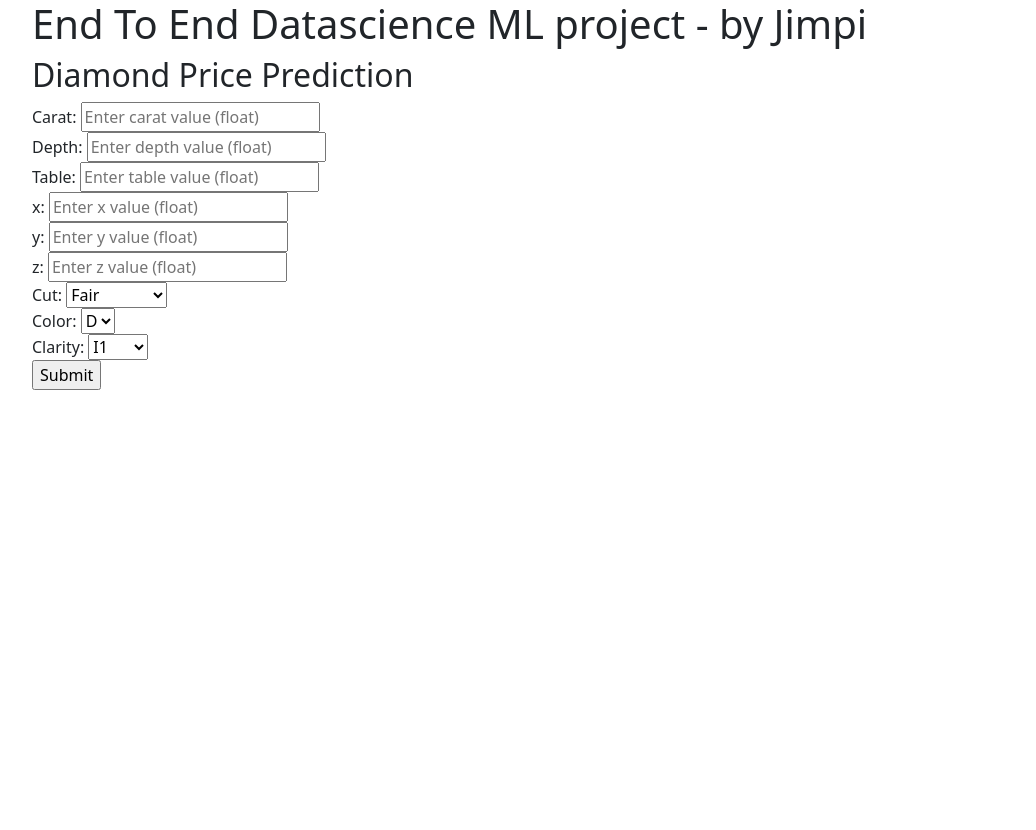
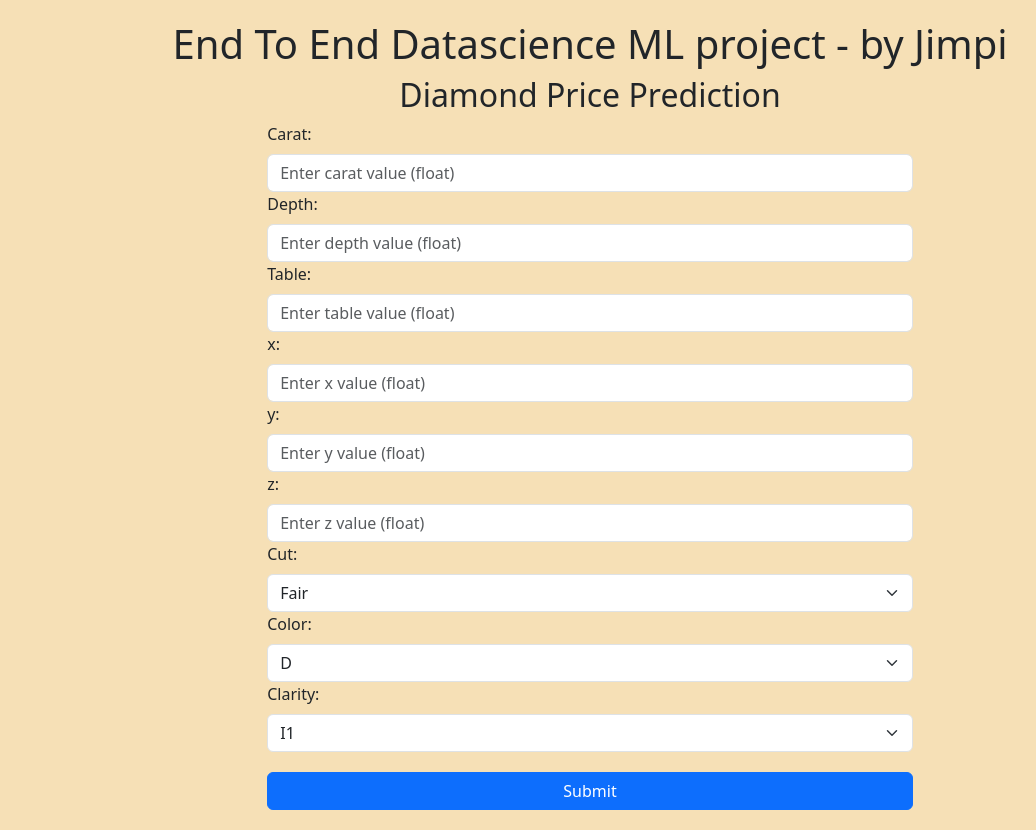
Before and after one commit to zJimpi/AI_ML_pipeline, a Flask app: page / in a window 1280 px wide. Shown: the whole page, without its empty margins (50-1086 px from the left). Before the commit the page ends 390 px from the top, so only its background shows below. Run offline with Flask 3, Linux system fonts and the light colour scheme.

Commit message:
website design

```diff
--- a/app.py
+++ b/app.py
@@ -8,8 +8,8 @@
 @app.route('/')
 def home_page():
     return render_template('index.html')
+
 @app.route('/predict', methods = ['POST', "GET"])
-
 def predict_datapoint():
     if request.method == "GET":
         return render_template("form.html")
--- /dev/null
+++ b/static/styles.css
@@ -0,0 +1,15 @@
+
+body {
+    margin: 20px 0px;
+    background-color: rgb(246, 224, 182);
+}
+
+.form-box{
+    width: 60%;
+}
+
+
+.btn{
+    margin-top: 20px ;
+    width: 100%;
+}
--- a/templates/base.html
+++ /dev/null
@@ -1,16 +0,0 @@
-<!DOCTYPE html>
-<html>
-<head>
-    <title>{% block title %}Diamond Price Prediction{% endblock %}</title>
-    <link href="https://cdn.jsdelivr.net/npm/bootstrap@5.3.3/dist/css/bootstrap.min.css" rel="stylesheet" integrity="sha384-QWTKZyjpPEjISv5WaRU9OFeRpok6YctnYmDr5pNlyT2bRjXh0JMhjY6hW+ALEwIH" crossorigin="anonymous">
-</head>
-<body>
-    <div class="container">
-        {% block content %}{% endblock %}
-
-        <!-- Include form.html below -->
-        {% include 'form.html' %}
-    </div>
-
-</body>
-</html>
--- a/templates/form.html
+++ /dev/null
@@ -1,77 +0,0 @@
-<html>
-<body>
-  <!-- input are taken here  -->
-<form action="{{url_for('predict_datapoint')}}" method="POST">
-    <div class="form-group">
-        <label for="carat">Carat:</label>
-        <input type="text" id="carat" name="carat" placeholder="Enter carat value (float)">
-    </div>
-
-    <div class="form-group">
-        <label for="depth">Depth:</label>
-        <input type="text" id="depth" name="depth" placeholder="Enter depth value (float)">
-    </div>
-
-    <div class="form-group">
-        <label for="table">Table:</label>
-        <input type="text" id="table" name="table" placeholder="Enter table value (float)">
-    </div>
-
-    <div class="form-group">
-        <label for="x">x:</label>
-        <input type="text" id="x" name="x" placeholder="Enter x value (float)">
-    </div>
-
-    <div class="form-group">
-        <label for="y">y:</label>
-        <input type="text" id="y" name="y" placeholder="Enter y value (float)">
-    </div>
-
-    <div class="form-group">
-        <label for="z">z:</label>
-        <input type="text" id="z" name="z" placeholder="Enter z value (float)">
-    </div>
-
-<div class="form-group">
-  <label for="cut">Cut:</label>
-  <select id="cut" name="cut">
-    <option value="Fair">Fair</option>
-    <option value="Good">Good</option>
-    <option value="Very Good">Very Good</option>
-    <option value="Premium">Premium</option>
-    <option value="Ideal">Ideal</option>
-  </select>
-</div>
-
-<div class="form-group">
-  <label for="color">Color:</label>
-  <select id="color" name="color">
-    <option value="D">D</option>
-    <option value="E">E</option>
-    <option value="F">F</option>
-    <option value="G">G</option>
-    <option value="H">H</option>
-    <option value="I">I</option>
-    <option value="J">J</option>
-  </select>
-</div>
-
-<div class="form-group">
-  <label for="clarity">Clarity:</label>
-  <select id="clarity" name="clarity">
-    <option value="I1">I1</option>
-    <option value="SI2">SI2</option>
-    <option value="SI1">SI1</option>
-    <option value="VS2">VS2</option>
-    <option value="VS1">VS1</option>
-    <option value="VVS2">VVS2</option>
-    <option value="VVS1">VVS1</option>
-    <option value="IF">IF</option>
-  </select>
-</div>
-
-<div style="clear:both;"></div>
-  <input type="submit" value="Submit">
-</form>
-</body>
-</html>
--- a/templates/index.html
+++ b/templates/index.html
@@ -1,9 +1,97 @@
+<!DOCTYPE html>
+<html lang="en">
+<head>
+    <meta charset="UTF-8">
+    <meta name="viewport" content="width=device-width, initial-scale=1.0">
+    <title>Daimond Price Prediction</title>
 
-{% extends 'base.html' %}
 
-{% block title %}Diamond Price Form{% endblock %}
+    <link href="https://cdn.jsdelivr.net/npm/bootstrap@5.3.3/dist/css/bootstrap.min.css" rel="stylesheet" integrity="sha384-QWTKZyjpPEjISv5WaRU9OFeRpok6YctnYmDr5pNlyT2bRjXh0JMhjY6hW+ALEwIH" crossorigin="anonymous">
+    <link rel="stylesheet" type="text/css" href="{{ url_for('static', filename='styles.css') }}">
+</head>
+<body class="container">
+    <div class="heading container text-center">
+        <div class="row">
+            <h1 class="col">End To End Datascience ML project - by Jimpi </h1>
+        </div>
+        <div class="row">
+            <h2 class="col">Diamond Price Prediction </h2>
+        </div>
+    </div>
 
-{% block content %}
-        <h1>End To End Datascience ML project - by Jimpi </h1>
-        <h2>Diamond Price Prediction </h2>
-{% endblock %}
+
+<form action="{{url_for('predict_datapoint')}}" method="POST" class="form-box container">
+    <div class="form-group">
+        <label for="carat" class="form-label">Carat:</label>
+        <input type="text" id="carat" name="carat" class="form-control" placeholder="Enter carat value (float)">
+    </div>
+
+    <div class="form-group">
+        <label for="depth" class="form-label">Depth:</label>
+        <input type="text" id="depth" name="depth" class="form-control" placeholder="Enter depth value (float)">
+    </div>
+
+    <div class="form-group">
+        <label for="table" class="form-label">Table:</label>
+        <input type="text" id="table" name="table" class="form-control" placeholder="Enter table value (float)">
+    </div>
+
+    <div class="form-group">
+        <label for="x" class="form-label">x:</label>
+        <input type="text" id="x" name="x" class="form-control" placeholder="Enter x value (float)">
+    </div>
+
+    <div class="form-group">
+        <label for="y" class="form-label">y:</label>
+        <input type="text" id="y" name="y" class="form-control" placeholder="Enter y value (float)">
+    </div>
+
+    <div class="form-group">
+        <label for="z" class="form-label">z:</label>
+        <input type="text" id="z" name="z" class="form-control" placeholder="Enter z value (float)">
+    </div>
+
+<div class="form-group">
+  <label for="cut" class="form-label">Cut:</label>
+  <select id="cut" name="cut" class="form-select">
+    <option value="Fair">Fair</option>
+    <option value="Good">Good</option>
+    <option value="Very Good">Very Good</option>
+    <option value="Premium">Premium</option>
+    <option value="Ideal">Ideal</option>
+  </select>
+</div>
+
+<div class="form-group">
+  <label for="color" class="form-label">Color:</label>
+  <select id="color" name="color" class="form-select">
+    <option value="D">D</option>
+    <option value="E">E</option>
+    <option value="F">F</option>
+    <option value="G">G</option>
+    <option value="H">H</option>
+    <option value="I">I</option>
+    <option value="J">J</option>
+  </select>
+</div>
+
+<div class="form-group">
+  <label for="clarity" class="form-label">Clarity:</label>
+  <select id="clarity" name="clarity" class="form-select">
+    <option value="I1">I1</option>
+    <option value="SI2">SI2</option>
+    <option value="SI1">SI1</option>
+    <option value="VS2">VS2</option>
+    <option value="VS1">VS1</option>
+    <option value="VVS2">VVS2</option>
+    <option value="VVS1">VVS1</option>
+    <option value="IF">IF</option>
+  </select>
+</div>
+
+<div style="clear:both;"></div>
+  <input type="submit" value="Submit" class="btn btn-primary">
+</form>
+
+</body>
+</html>
```
Also changed, not shown: static/Result_styles.css (added, +12 -0 lines), templates/results.html (+17 -7 lines).
